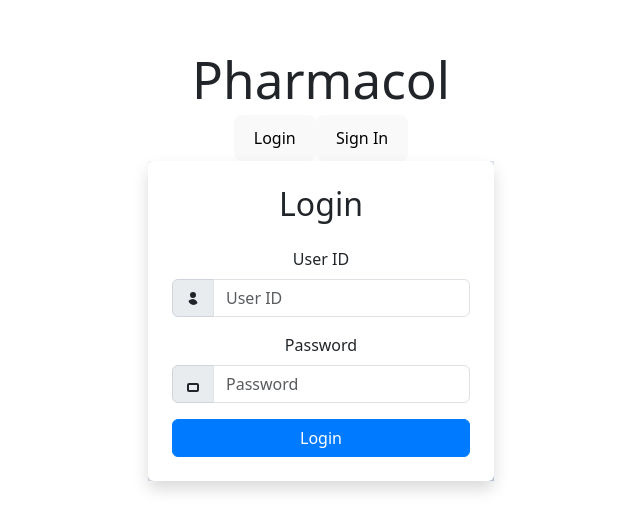
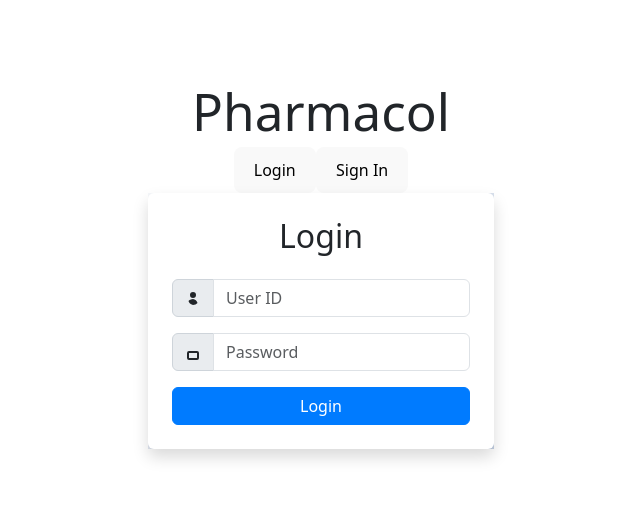
Before and after one commit to SpaciousCoder78/pharmacol, a Vue app: page / in a window 1280 px wide. Shown: the part 134-664 px from the top of the page, without its empty margins (319-959 px from the left). Built offline with nearby package versions, Linux system fonts and the light colour scheme.

Commit message:
cleaned login page

```diff
--- a/src/components/login.vue
+++ b/src/components/login.vue
@@ -5,7 +5,7 @@
 
       <!-- User ID field -->
       <div class="mb-3">
-        <label class="form-label" for="username">User ID</label>
+
         <div class="input-group">
           <span class="input-group-text">
             <svg class="bi bi-person" width="1em" height="1em" fill="currentColor" viewBox="0 0 16 16">
@@ -18,7 +18,7 @@
 
       <!-- Password field -->
       <div class="mb-3">
-        <label class="form-label" for="password">Password</label>
+
         <div class="input-group">
           <span class="input-group-text">
             <svg class="bi bi-lock" width="1em" height="1em" fill="currentColor" viewBox="0 0 16 16">
```
